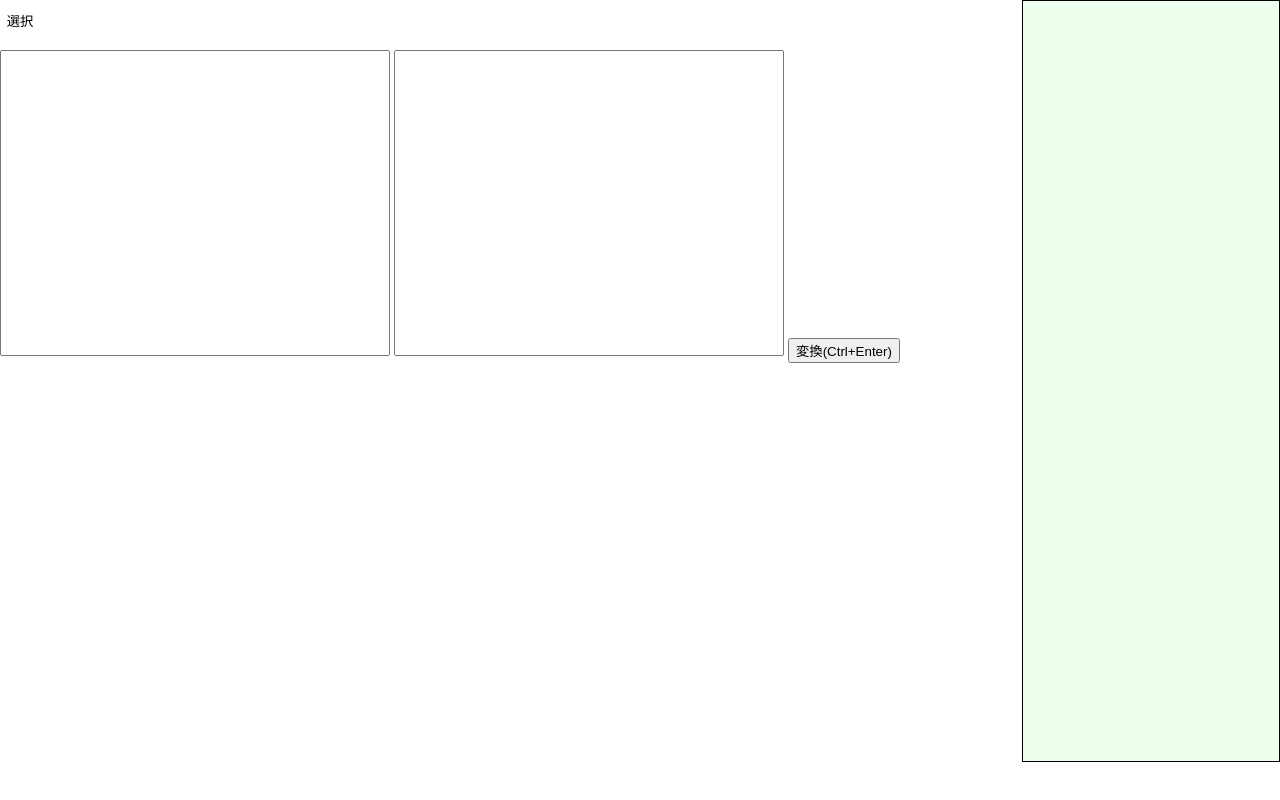
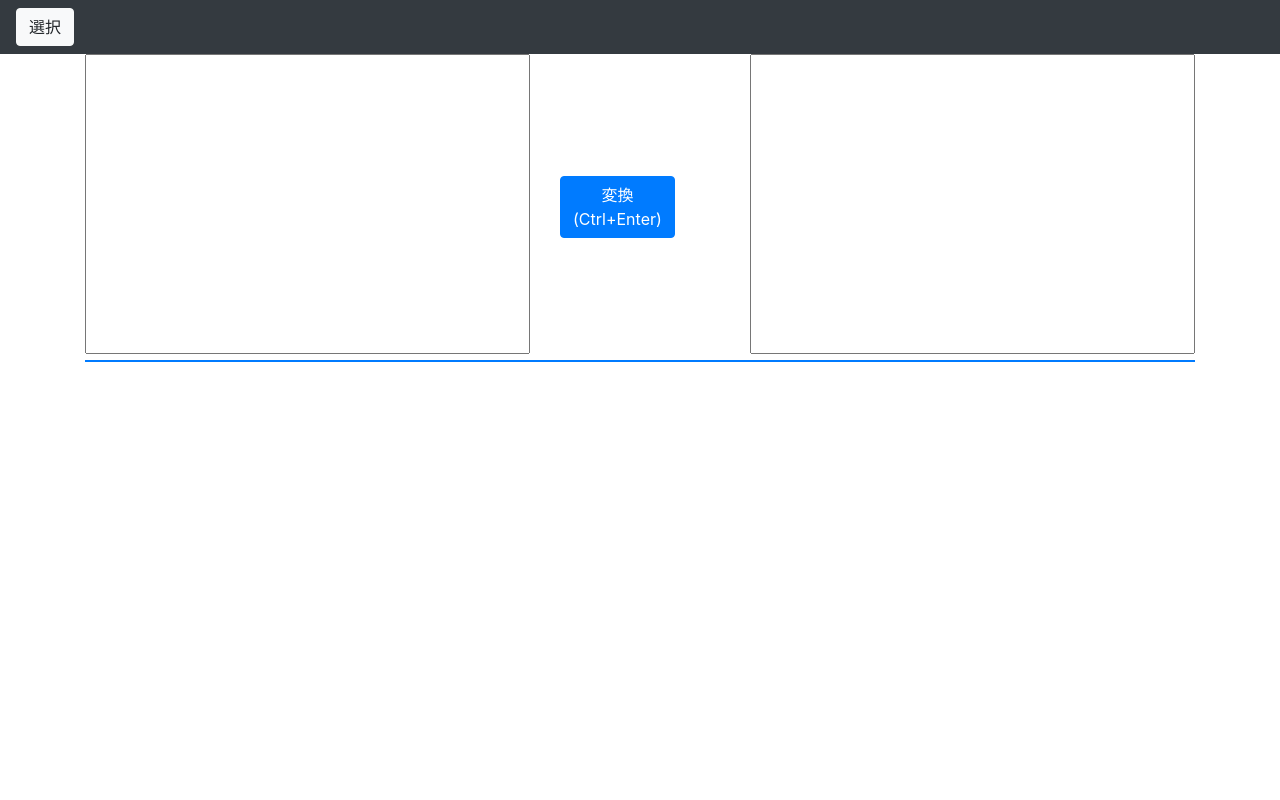
Before and after one commit to Haar-you/ConvertBasicLatinIntoSomethingElse, a plain HTML site: page index.html in a window 1280 px wide. Drawn offline with nearby package versions, Linux system fonts and the light colour scheme.

Commit message:
Bootstrapを導入/レイアウトの調整

```diff
--- a/css/style.css
+++ b/css/style.css
@@ -1,5 +1,5 @@
 #input, #output{
-    width: 30%;
+    width: 100%;
     height: 300px;
     resize: none;
 }
@@ -9,13 +9,7 @@
 
 #tree{
     background-color: #eeffee;
-    position: absolute;
-    right: 0px;
-    top: 0px;
-    width: 20%;
-    height: 95%;
     overflow: auto;
-    border: 1px solid black;
     white-space: nowrap;
 }
 
@@ -40,7 +34,6 @@
     white-space: nowrap;
 
     box-shadow: 0px 0px 10px;
-
 }
 
 #header{
@@ -50,13 +43,7 @@
 }
 
 #btnReference{
-    background-color: white;
-    width: 40px;
-    height: 40px;
-    border: 0;
 }
-
-
 
 html{
     height: 100%;
@@ -64,5 +51,4 @@ html{
 
 body{
     margin: 0;
-
 }
--- a/index.html
+++ b/index.html
@@ -4,21 +4,42 @@
     <meta charset="UTF-8">
     <title>CBLISE</title>
     <link rel="stylesheet" type="text/css" href="./css/style.css">
+
     <script type="text/javascript" src="https://ajax.googleapis.com/ajax/libs/jquery/3.2.1/jquery.min.js"></script>
     <script type="text/javascript" src="./js/script.js"></script>
+
+    <link rel="stylesheet" href="https://stackpath.bootstrapcdn.com/bootstrap/4.3.1/css/bootstrap.min.css" integrity="sha384-ggOyR0iXCbMQv3Xipma34MD+dH/1fQ784/j6cY/iJTQUOhcWr7x9JvoRxT2MZw1T" crossorigin="anonymous">
+
+    <script src="https://cdnjs.cloudflare.com/ajax/libs/popper.js/1.14.7/umd/popper.min.js" integrity="sha384-UO2eT0CpHqdSJQ6hJty5KVphtPhzWj9WO1clHTMGa3JDZwrnQq4sF86dIHNDz0W1" crossorigin="anonymous"></script>
+    <script src="https://stackpath.bootstrapcdn.com/bootstrap/4.3.1/js/bootstrap.min.js" integrity="sha384-JjSmVgyd0p3pXB1rRibZUAYoIIy6OrQ6VrjIEaFf/nJGzIxFDsf4x0xIM+B07jRM" crossorigin="anonymous"></script>
+
   </head>
   <body>
-    <div id="header">
-      <button id="btnReference">選択</button>
-    </div>
-    <div>
+    <nav class="navbar navbar-dark bg-dark">
+      <button type="button" class="btn btn-light" id="btnReference">選択</button>
+    </nav>
+
+    <div class="container">
+      <div class="h-25">
+	<div class="row">
+	  <div class="col-5">
+	    <textarea id="input"></textarea>
+	  </div>
+	  <div class="col-2 my-auto mx-auto">
+	    <button type="button" class="btn btn-primary" id="convert" onclick="convert()">変換<br>(Ctrl+Enter)</button>
+	  </div>
+	  <div class="col-5">
+	    <textarea id="output"></textarea>
+	  </div>
+	</div>
+      </div>
+
       <div>
-	<textarea id="input"></textarea>
-	<textarea id="output"></textarea>
-	<button id="convert" onclick="convert()">変換(Ctrl+Enter)</button>
+	<div id="reference"></div>
       </div>
-      <div id="reference"></div>
-      <div id="tree"></div>
+
+      <div class="h-75 w-100 border border-primary" style="column-width: 100px;" id="tree">
+      </div>
     </div>
   </body>
 </html>
--- a/js/reference.json
+++ b/js/reference.json
@@ -17,6 +17,7 @@
 	{"file" : "uyghur.json", "name" : "Uyghur(ウイグル語)"},
 	{"file" : "yoruba.json", "name" : "Yoruba(ヨルバ語)"},
 	{"file" : "korean.json", "name" : "Korean(朝鮮語)"},
-	{"file" : "tibetan.json", "name" : "Tibetan(チベット語)"}
+	{"file" : "tibetan.json", "name" : "Tibetan(チベット語)"},
+	{"file" : "khmer.json", "name" : "Khmer(クメール語)"}
     ]
 }
```
